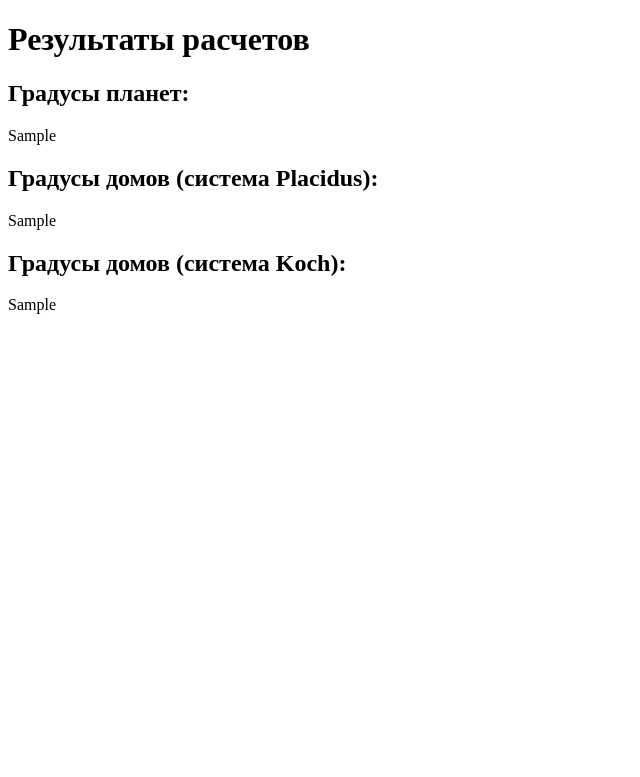
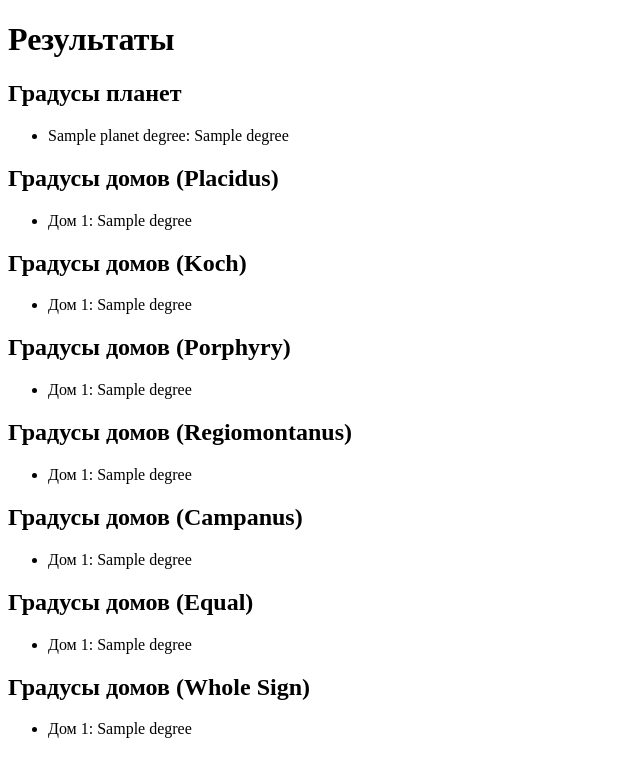
Before and after one commit to lyaguxafrog/astrology-back, a Flask app: template app/templates/result.html in a window 1280 px wide. Shown: the top 777 px of the page, without its empty margins (0-640 px from the left). Run offline with Flask 3, Linux system fonts and the light colour scheme; the template is opened without the code that fills it: most values are stand-ins (such as "Sample title", 1, 10 or a date in 2020).

Commit message:
различные системы домов

```diff
--- a/app/templates/result.html
+++ b/app/templates/result.html
@@ -1,15 +1,66 @@
 <!DOCTYPE html>
 <html>
 <head>
-    <title>Результаты</title>
+    <title>Astrology App Result</title>
 </head>
 <body>
-    <h1>Результаты расчетов</h1>
-    <h2>Градусы планет:</h2>
-    <p>{{ planet_degrees }}</p>
-    <h2>Градусы домов (система Placidus):</h2>
-    <p>{{ house_degrees_placidus }}</p>
-    <h2>Градусы домов (система Koch):</h2>
-    <p>{{ house_degrees_koch }}</p>
+    <h1>Результаты</h1>
+
+    <h2>Градусы планет</h2>
+    <ul>
+        {% for planet_name, degree in planet_degrees.items() %}
+            <li>{{ planet_name }}: {{ degree }}</li>
+        {% endfor %}
+    </ul>
+
+    <h2>Градусы домов (Placidus)</h2>
+    <ul>
+        {% for degree in house_degrees_placidus %}
+            <li>Дом {{ loop.index }}: {{ degree }}</li>
+        {% endfor %}
+    </ul>
+
+    <h2>Градусы домов (Koch)</h2>
+    <ul>
+        {% for degree in house_degrees_koch %}
+            <li>Дом {{ loop.index }}: {{ degree }}</li>
+        {% endfor %}
+    </ul>
+
+    <h2>Градусы домов (Porphyry)</h2>
+    <ul>
+        {% for degree in house_degrees_porphyry %}
+            <li>Дом {{ loop.index }}: {{ degree }}</li>
+        {% endfor %}
+    </ul>
+
+    <h2>Градусы домов (Regiomontanus)</h2>
+    <ul>
+        {% for degree in house_degrees_regiomontanus %}
+            <li>Дом {{ loop.index }}: {{ degree }}</li>
+        {% endfor %}
+    </ul>
+
+    <h2>Градусы домов (Campanus)</h2>
+    <ul>
+        {% for degree in house_degrees_campanus %}
+            <li>Дом {{ loop.index }}: {{ degree }}</li>
+        {% endfor %}
+    </ul>
+
+    <h2>Градусы домов (Equal)</h2>
+    <ul>
+        {% for degree in house_degrees_equal %}
+            <li>Дом {{ loop.index }}: {{ degree }}</li>
+        {% endfor %}
+    </ul>
+
+    <h2>Градусы домов (Whole Sign)</h2>
+    <ul>
+        {% for degree in house_degrees_whole_sign %}
+            <li>Дом {{ loop.index }}: {{ degree }}</li>
+        {% endfor %}
+    </ul>
+
 </body>
 </html>
```
Also changed, not shown: app/get_data.py (+58 -5 lines).
